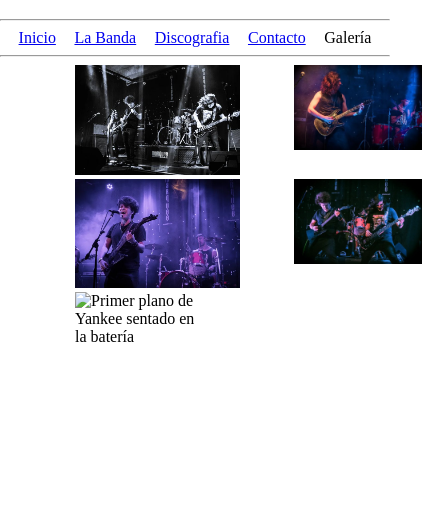
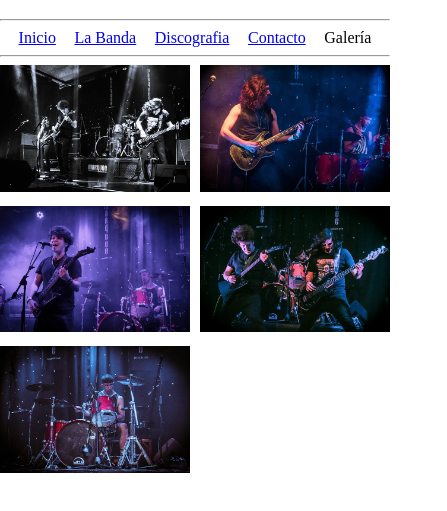
Before and after one commit to tomasflory/PreEntrega2-Flory, a plain HTML site: page pages/galeria.html in a window 390 px wide. Shown: the part 61-572 px from the top of the page, 447 px wide, since content can reach past the window. Drawn offline with Linux system fonts and the light colour scheme.

Commit message:
galeriaresponsive

```diff
--- a/css/style.css
+++ b/css/style.css
@@ -17,6 +17,8 @@ h1{
     display: grid;
     grid-template-columns: 1fr 1fr 1fr;
     grid-template-rows: 1fr 1fr;
+    width: 100vw;
+    height: 100vh;
     gap: 5px;
     padding: 5px;
     box-sizing: border-box;
@@ -51,6 +53,8 @@ h1{
 .miembro{
     display: grid;
     grid-template-columns: 1fr 2fr;
+    height: 100vh;
+    width: 100vw;
     margin: 25px;
     align-items: center;
 }
@@ -94,42 +98,55 @@ h1{
 }
 .galeriagrid{
     display: grid;
+    width: 100vw;
+    height: auto;
     grid-template-rows: 3;
     grid-template-columns: 2;
+
 }
 .foto1{
     grid-column-start: 1;
     grid-column-end: 2;
     grid-row-start: 1;
     grid-row-end: 2;
+    overflow: hidden;
 }
 .foto2{
     grid-column-start: 2;
     grid-column-end: 3;
     grid-row-start: 1;
     grid-row-end: 2;
+    overflow: hidden;
 }
 .foto3{
     grid-column-start: 1;
     grid-column-end: 2;
     grid-row-start: 2;
     grid-row-end: 3;
+    overflow: hidden;
 }
 .foto4{
     grid-column-start: 2;
     grid-column-end: 3;
     grid-row-start: 2;
     grid-row-end: 3;
+    overflow: hidden;
 }
 .foto5{
     grid-column-start: 1;
     grid-column-end: 2;
     grid-row-start: 3;
     grid-row-end: 4;
+    overflow: hidden;
 }
 .galeriagrid img{
-    width: 75%;
+    width: 100%;
     height: auto;
-    margin-left: 75px;
-    margin-right: 25px;
+    margin: 0;
 }
+@media (max-width: 768px) {
+    .galeriagrid {
+        grid-template-columns: 1;
+        gap: 10px;
+    }
+}
--- a/pages/galeria.html
+++ b/pages/galeria.html
@@ -34,9 +34,8 @@
         <div class="foto4">
             <img src="../assets/crrock.jpg" alt="Foto de la banda tocando en Casa Rincon">
         </div>
-        </div>
         <div class="foto5">
-            <img src="../assets//cryankee.jpg" alt="Primer plano de Yankee sentado en la batería">
+            <img src="../assets/cryankee.jpg" alt="Primer plano de Yankee sentado en la batería">
         </div>
     </main>
 </body>
```
